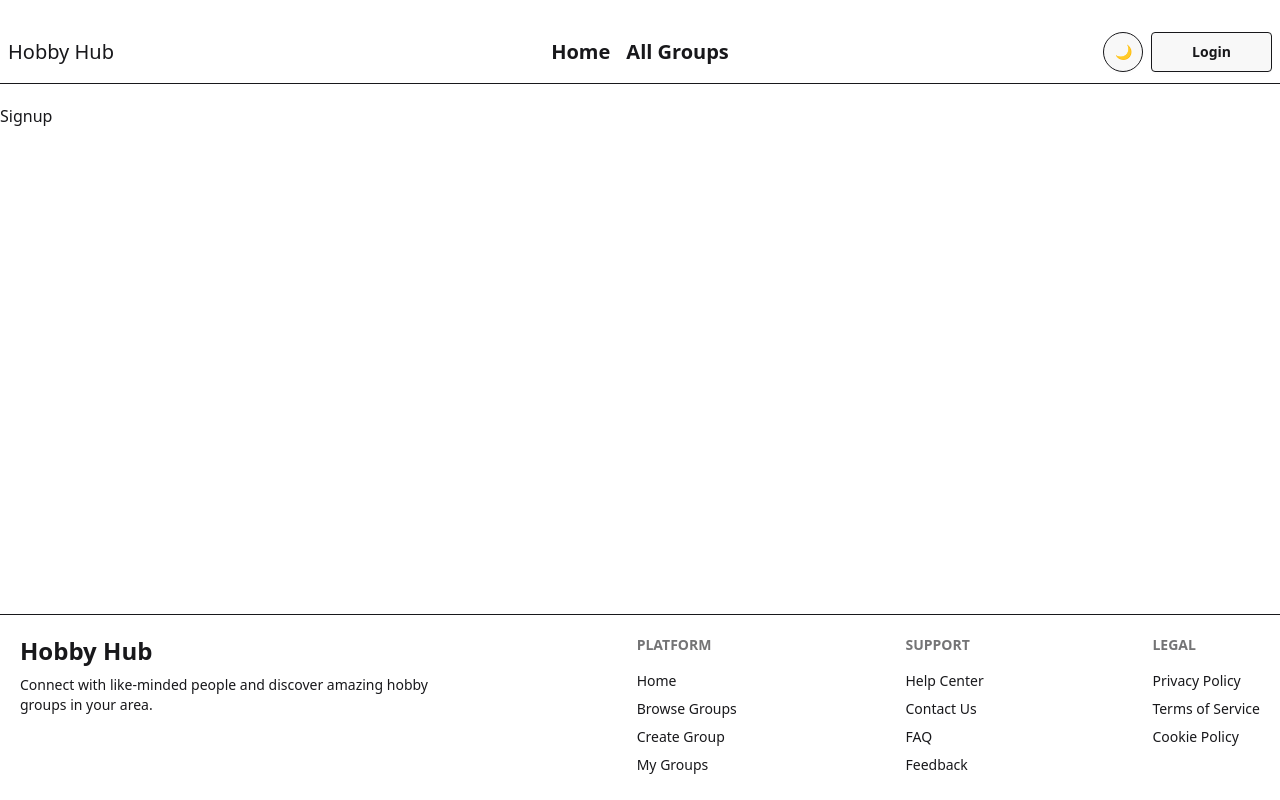
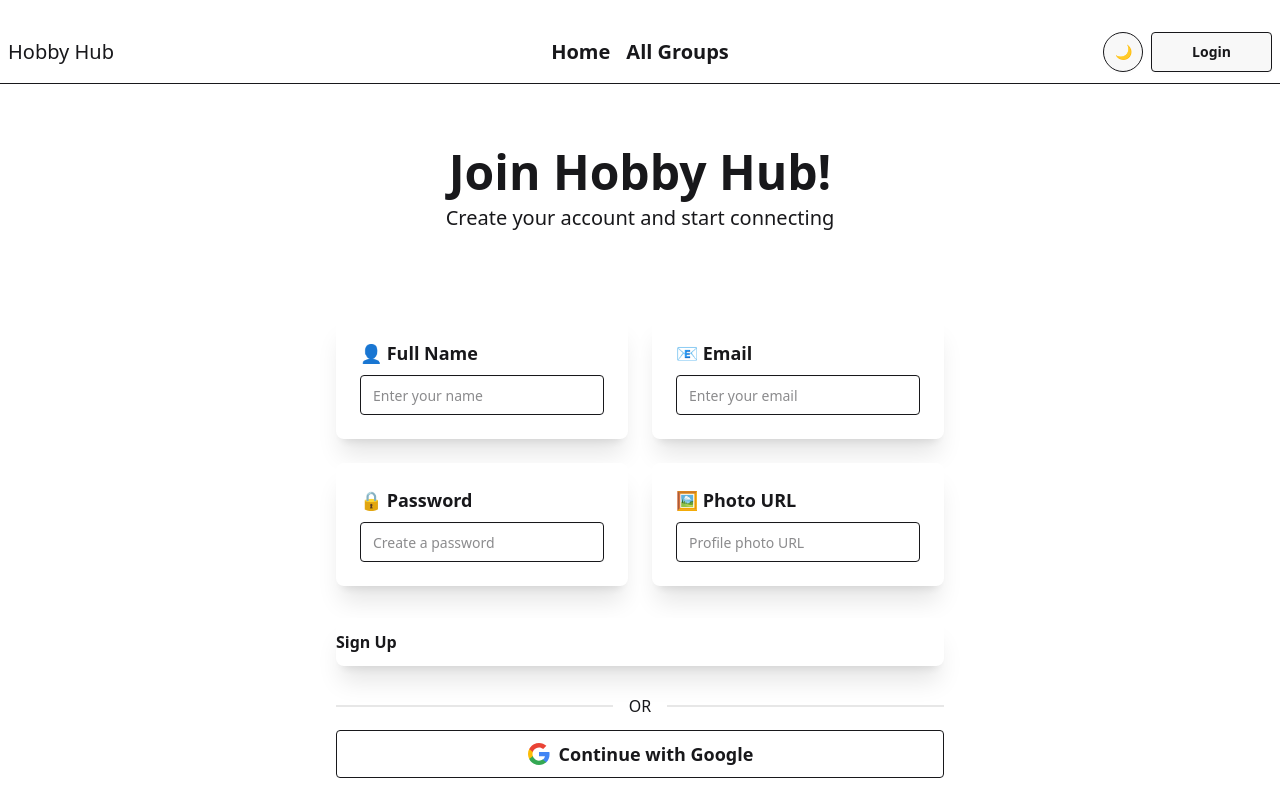
Before and after one commit to solaiman-islam-shadhin/Hobby_Hub-Clinet-side-assignment--10-, a React (Vite) app: page /signup in a window 1280 px wide. Shown: the top 800 px of the page. Built offline with nearby package versions, Linux system fonts and the light colour scheme.

Commit message:
login page

```diff
--- a/src/components/Login.jsx
+++ b/src/components/Login.jsx
@@ -1,7 +1,83 @@
 import React from 'react'
+import { Link } from 'react-router'
+import { Fade } from 'react-awesome-reveal'
 
 export const Login = () => {
+  const handleSubmit = (e) => {
+    e.preventDefault()
+    // Add login logic here
+  }
+
   return (
-    <div>Login</div>
+    <div className="container mx-auto p-6">
+      <Fade>
+        <div className="w-full text-base-content rounded-lg mb-8">
+          <div className="py-5 text-center">
+            <h1 className="text-5xl font-bold">Welcome Back!</h1>
+            <p className="text-xl mt-2">Login to your Hobby Hub account</p>
+          </div>
+        </div>
+      </Fade>
+
+      <Fade>
+        <form onSubmit={handleSubmit} className="max-w-md mx-auto p-8">
+          <div className="card bg-base-100 shadow-xl mb-6">
+            <div className="card-body">
+              <h3 className="card-title">📧 Email</h3>
+              <input
+                type="email"
+                name="email"
+                className="input w-full focus:outline-none outline-none border-base-content focus:border-base-content"
+                placeholder="Enter your email"
+                required
+              />
+            </div>
+          </div>
+
+          <div className="card bg-base-100 shadow-xl mb-6">
+            <div className="card-body">
+              <h3 className="card-title">🔒 Password</h3>
+              <input
+                type="password"
+                name="password"
+                className="input w-full focus:outline-none outline-none border-base-content focus:border-base-content"
+                placeholder="Enter your password"
+                required
+              />
+            </div>
+          </div>
+
+          <button
+            type="submit"
+            className="py-3 hover:border-b-1 cursor-pointer font-semibold w-full card bg-base-100 shadow-xl btn-lg"
+          >
+            Login
+          </button>
+
+          <div className="divider mt-8">OR</div>
+
+          <button
+            type="button"
+            className="btn btn-outline w-full btn-lg gap-2"
+            onClick={() => {/* Add Google login logic */}}
+          >
+            <svg className="w-6 h-6" viewBox="0 0 24 24">
+              <path fill="#4285F4" d="M22.56 12.25c0-.78-.07-1.53-.2-2.25H12v4.26h5.92c-.26 1.37-1.04 2.53-2.21 3.31v2.77h3.57c2.08-1.92 3.28-4.74 3.28-8.09z"/>
+              <path fill="#34A853" d="M12 23c2.97 0 5.46-.98 7.28-2.66l-3.57-2.77c-.98.66-2.23 1.06-3.71 1.06-2.86 0-5.29-1.93-6.16-4.53H2.18v2.84C3.99 20.53 7.7 23 12 23z"/>
+              <path fill="#FBBC05" d="M5.84 14.09c-.22-.66-.35-1.36-.35-2.09s.13-1.43.35-2.09V7.07H2.18C1.43 8.55 1 10.22 1 12s.43 3.45 1.18 4.93l2.85-2.22.81-.62z"/>
+              <path fill="#EA4335" d="M12 5.38c1.62 0 3.06.56 4.21 1.64l3.15-3.15C17.45 2.09 14.97 1 12 1 7.7 1 3.99 3.47 2.18 7.07l3.66 2.84c.87-2.6 3.3-4.53 6.16-4.53z"/>
+            </svg>
+            Continue with Google
+          </button>
+
+          <p className="text-center mt-6">
+            Don't have an account?{' '}
+            <Link to="/signup" className="link link-primary font-semibold">
+              Sign Up
+            </Link>
+          </p>
+        </form>
+      </Fade>
+    </div>
   )
 }
--- a/src/components/Signup.jsx
+++ b/src/components/Signup.jsx
@@ -1,7 +1,110 @@
 import React from 'react'
+import { Link } from 'react-router'
+import { Fade } from 'react-awesome-reveal'
 
 export const Signup = () => {
+  const handleSubmit = (e) => {
+    e.preventDefault()
+    // Add signup logic here
+  }
+
   return (
-    <div>Signup</div>
+    <div className="container mx-auto p-6">
+      <Fade>
+        <div className="w-full text-base-content rounded-lg mb-8">
+          <div className="py-5 text-center">
+            <h1 className="text-5xl font-bold">Join Hobby Hub!</h1>
+            <p className="text-xl mt-2">Create your account and start connecting</p>
+          </div>
+        </div>
+      </Fade>
+
+      <Fade>
+        <form onSubmit={handleSubmit} className="max-w-2xl mx-auto p-8">
+          <div className="grid grid-cols-1 md:grid-cols-2 gap-6">
+            <div className="card bg-base-100 shadow-xl">
+              <div className="card-body">
+                <h3 className="card-title">👤 Full Name</h3>
+                <input
+                  type="text"
+                  name="name"
+                  className="input w-full focus:outline-none outline-none border-base-content focus:border-base-content"
+                  placeholder="Enter your name"
+                  required
+                />
+              </div>
+            </div>
+
+            <div className="card bg-base-100 shadow-xl">
+              <div className="card-body">
+                <h3 className="card-title">📧 Email</h3>
+                <input
+                  type="email"
+                  name="email"
+                  className="input w-full focus:outline-none outline-none border-base-content focus:border-base-content"
+                  placeholder="Enter your email"
+                  required
+                />
+              </div>
+            </div>
+
+            <div className="card bg-base-100 shadow-xl">
+              <div className="card-body">
+                <h3 className="card-title">🔒 Password</h3>
+                <input
+                  type="password"
+                  name="password"
+                  className="input w-full focus:outline-none outline-none border-base-content focus:border-base-content"
+                  placeholder="Create a password"
+                  required
+                />
+              </div>
+            </div>
+
+            <div className="card bg-base-100 shadow-xl">
+              <div className="card-body">
+                <h3 className="card-title">🖼️ Photo URL</h3>
+                <input
+                  type="url"
+                  name="photoURL"
+                  className="input w-full focus:outline-none outline-none border-base-content focus:border-base-content"
+                  placeholder="Profile photo URL"
+                />
+              </div>
+            </div>
+          </div>
+
+          <button
+            type="submit"
+            className="py-3 hover:border-b-1 cursor-pointer font-semibold w-full card bg-base-100 shadow-xl btn-lg mt-8"
+          >
+            Sign Up
+          </button>
+
+          <div className="divider mt-8">OR</div>
+
+          <button
+            type="button"
+            className="btn btn-outline w-full btn-lg gap-2"
+            onClick={() => {/* Add Google signup logic */}}
+          >
+            <svg className="w-6 h-6" viewBox="0 0 24 24">
+              <path fill="#4285F4" d="M22.56 12.25c0-.78-.07-1.53-.2-2.25H12v4.26h5.92c-.26 1.37-1.04 2.53-2.21 3.31v2.77h3.57c2.08-1.92 3.28-4.74 3.28-8.09z"/>
+              <path fill="#34A853" d="M12 23c2.97 0 5.46-.98 7.28-2.66l-3.57-2.77c-.98.66-2.23 1.06-3.71 1.06-2.86 0-5.29-1.93-6.16-4.53H2.18v2.84C3.99 20.53 7.7 23 12 23z"/>
+              <path fill="#FBBC05" d="M5.84 14.09c-.22-.66-.35-1.36-.35-2.09s.13-1.43.35-2.09V7.07H2.18C1.43 8.55 1 10.22 1 12s.43 3.45 1.18 4.93l2.85-2.22.81-.62z"/>
+              <path fill="#EA4335" d="M12 5.38c1.62 0 3.06.56 4.21 1.64l3.15-3.15C17.45 2.09 14.97 1 12 1 7.7 1 3.99 3.47 2.18 7.07l3.66 2.84c.87-2.6 3.3-4.53 6.16-4.53z"/>
+            </svg>
+            Continue with Google
+          </button>
+
+          <p className="text-center mt-6">
+            Already have an account?{' '}
+            <Link to="/login" className="link link-primary font-semibold">
+              Login
+            </Link>
+          </p>
+        </form>
+      </Fade>
+    </div>
   )
 }
```
